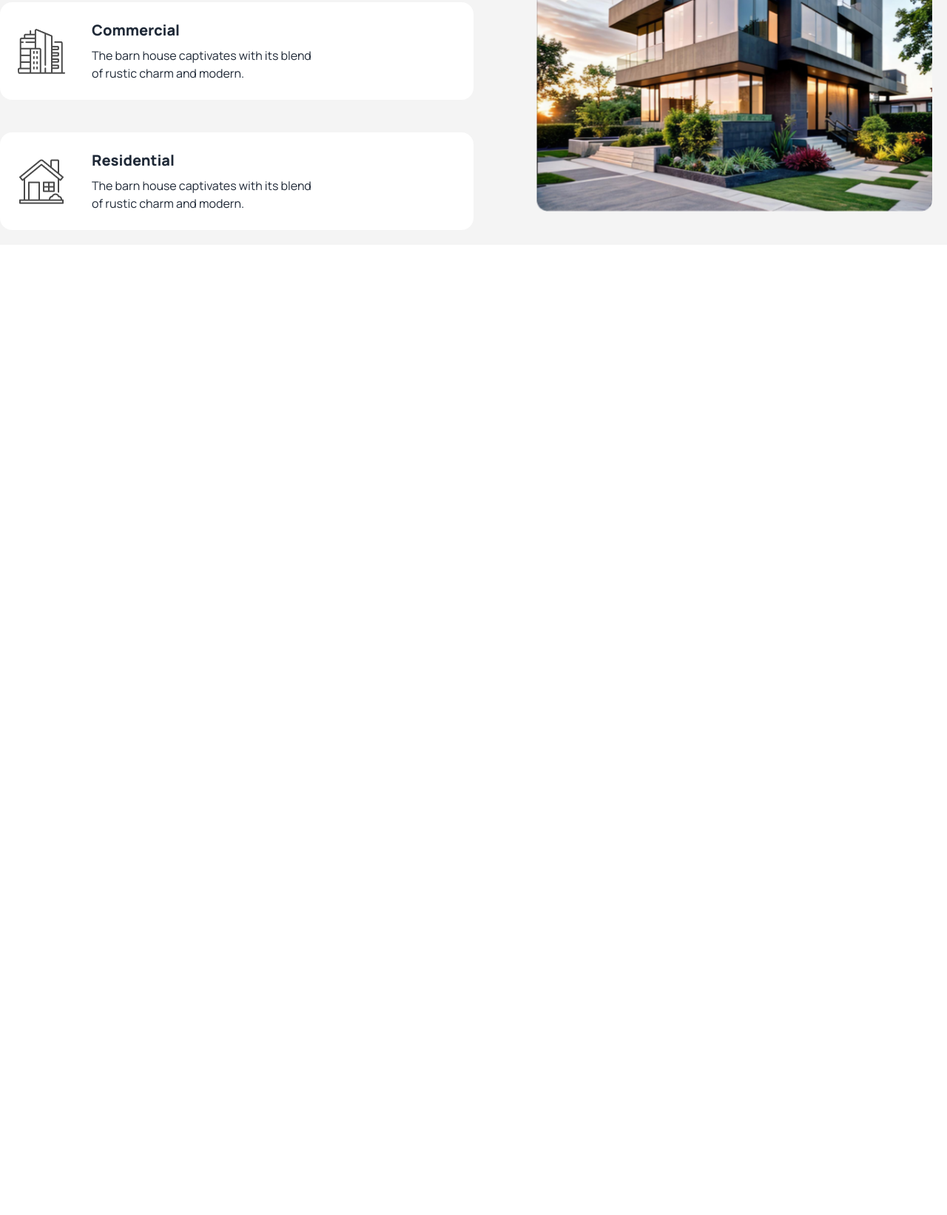
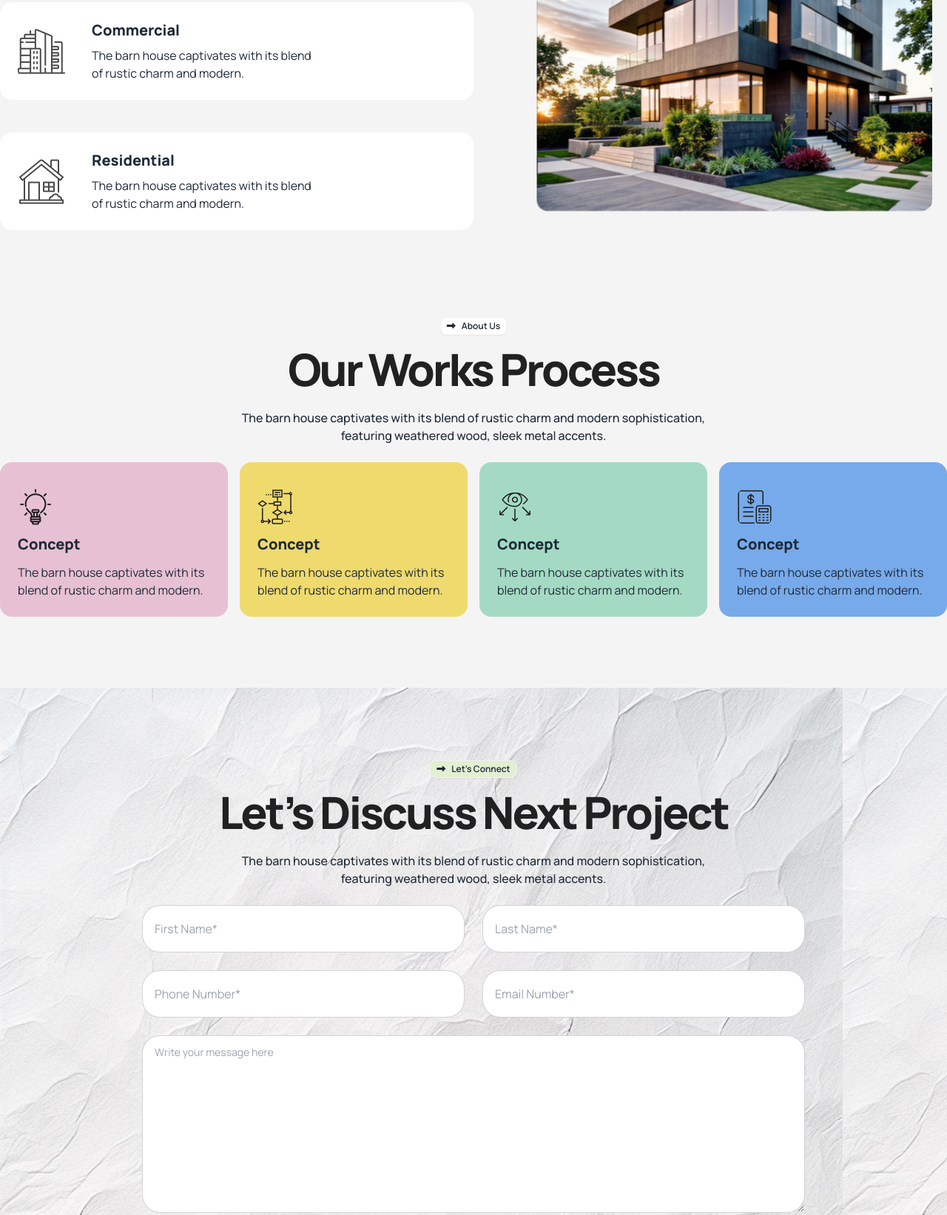
Before and after one commit to abirhasanabid/assaingment-3, a plain HTML site: page index.html in a window 1280 px wide. Shown: the part 1325-2968 px from the top of the page at 74% size. Before the commit the page ends 1656 px from the top, so only its background shows below. Drawn offline with nearby package versions, Linux system fonts and the light colour scheme.

Commit message:
pushed work progress and descuss sectin

```diff
--- a/index.html
+++ b/index.html
@@ -149,6 +149,94 @@
                 </div>
             </div>
         </section>
+        <!-- wotk progress section -->
+        <section class="md:container mx-auto px-5 md:px-5 lg:px-0 mt-14 md:mt-24 pb-16 md:pb-24">
+            <!-- text -->
+            <div class="text-center pb-6 md:p b-8">
+                <button class="btn  btn-xs bg-white mx-auto p-color mb-4"><i class="fa-solid fa-right-long"></i> About
+                    Us</button>
+
+                <h2 class="text-h-color tracking-tighter font-extrabold lett text-5xl md:text-6xl">
+                    Our Works Process
+                </h2>
+                <p class="p-color font-medium max-w-2xl mx-auto pt-6 ">The barn house captivates with its blend of
+                    rustic charm and modern sophistication, featuring weathered wood, sleek metal accents.</p>
+            </div>
+            <!-- cards -->
+            <div class="grid gap-4 grid-cols-1 md:grid-cols-2 lg:grid-cols-4">
+                <!-- card-1 -->
+                <div class="rounded-2xl mx-auto max-w-96 bg-[#E7C1D3] p-3 md:p-6">
+                    <figure class="pt-3">
+                        <img src="./assets/concept.png" alt="Shoes" class="rounded-xl" />
+                    </figure>
+                    <div class="pt-3">
+                        <h2 class="font-extrabold text-xl">Concept</h2>
+                        <p class="lg:max-w-72 pt-3 primary-color">The barn house captivates with its blend of rustic
+                            charm and modern.</p>
+                    </div>
+                </div>
+                <!-- card-2 -->
+                <div class="rounded-2xl mx-auto max-w-96 bg-[#EFDA6E] p-3 md:p-6">
+                    <figure class="pt-3">
+                        <img src="./assets/flow-chart.png" alt="Shoes" class="rounded-xl" />
+                    </figure>
+                    <div class="pt-3">
+                        <h2 class="font-extrabold text-xl">Concept</h2>
+                        <p class="lg:max-w-72 pt-3 primary-color">The barn house captivates with its blend of rustic
+                            charm and modern.</p>
+                    </div>
+                </div>
+                <!-- card-3 -->
+                <div class="rounded-2xl mx-auto max-w-96 bg-[#A4DAC3] p-3 md:p-6">
+                    <figure class="pt-3">
+                        <img src="./assets/vision.png" alt="Shoes" class="rounded-xl" />
+                    </figure>
+                    <div class="pt-3">
+                        <h2 class="font-extrabold text-xl">Concept</h2>
+                        <p class="lg:max-w-72 pt-3 primary-color">The barn house captivates with its blend of rustic
+                            charm and modern.</p>
+                    </div>
+                </div>
+                <!-- card-4 -->
+                <div class="rounded-2xl mx-auto max-w-96 bg-[#77AAEA] p-3 md:p-6">
+                    <figure class="pt-3">
+                        <img src="./assets/budget-planning.png" alt="Shoes" class="rounded-xl" />
+                    </figure>
+                    <div class="pt-3">
+                        <h2 class="font-extrabold text-xl">Concept</h2>
+                        <p class="lg:max-w-72 pt-3 primary-color">The barn house captivates with its blend of rustic
+                            charm and modern.</p>
+                    </div>
+                </div>
+            </div>
+        </section>
+        <!-- discuss section -->
+        <section class="bg-[url(./assets/bg.jpg)] py-16 md:pt-24">
+            <div class="md:container mx-auto px-5 md:px-5 lg:px-0">
+                <!-- text -->
+                <div class="text-center pb-6 md:p b-8">
+                    <button class="btn  btn-xs bg-[#E2EFD2] mx-auto p-color mb-4"><i class="fa-solid fa-right-long"></i>
+                        Let’s Connect</button>
+
+                    <h2 class="text-h-color tracking-tighter font-extrabold lett text-5xl md:text-6xl">
+                        Let’s Discuss Next Project
+                    </h2>
+                    <p class="p-color font-medium max-w-2xl mx-auto pt-6 ">The barn house captivates with its blend of
+                        rustic charm and modern sophistication, featuring weathered wood, sleek metal accents.</p>
+                </div>
+                <!-- input -->
+                <div class="max-w-4xl grid gap-3 md:gap-6 grid-cols-1 md:grid-cols-2 justify-between items-center mx-auto">
+                    <input type="text" placeholder="First Name*" class="input input-bordered w-full h-16 rounded-3xl" />
+                    <input type="text" placeholder="Last Name*" class="input input-bordered w-full h-16 rounded-3xl" />
+                    <input type="text" placeholder="Phone Number*" class="input input-bordered w-full h-16 rounded-3xl" />
+                    <input type="text" placeholder="Email Number*" class="input input-bordered w-full h-16 rounded-3xl" />
+                </div>
+               <div class="max-w-4xl mx-auto py-3 md:py-6">
+                <textarea placeholder="Write your message here" class="textarea textarea-bordered h-52 md:h-60 rounded-3xl w-full"></textarea>
+               </div>
+            </div>
+        </section>
+
     </main>
     <!-- footer -->
     <footer>
```
